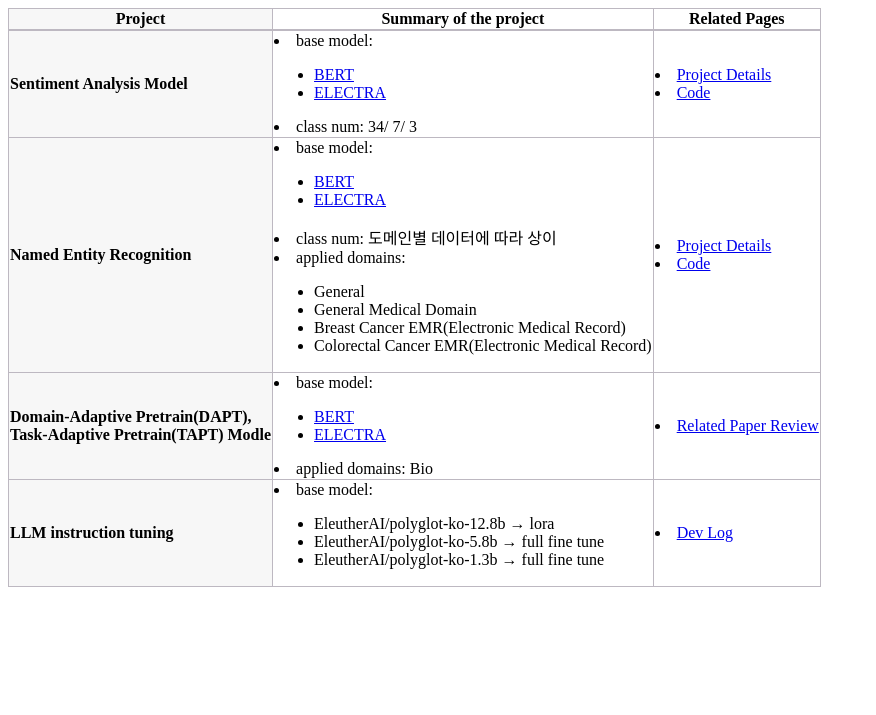
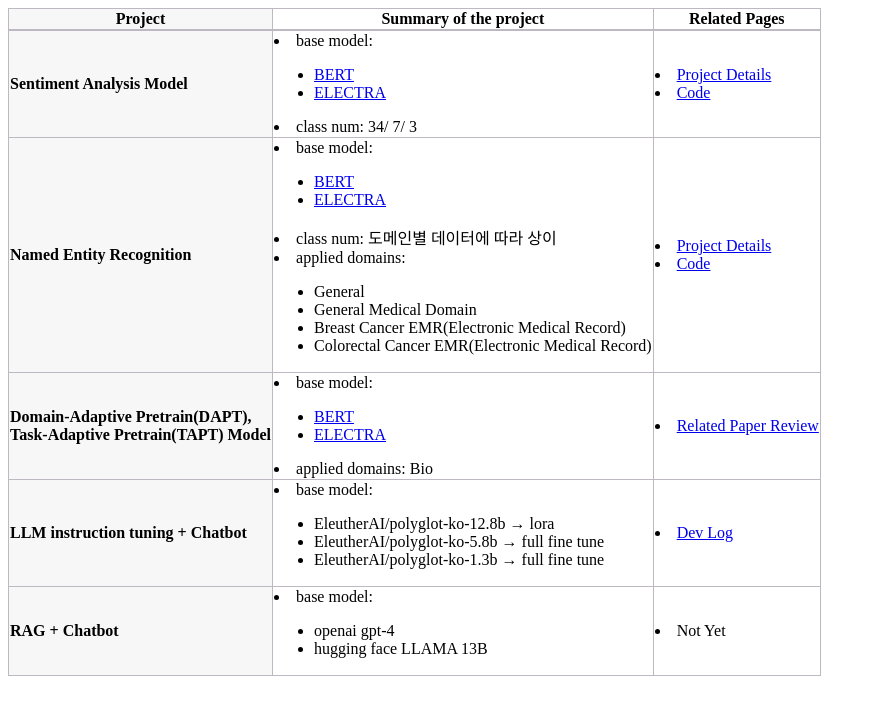
Before and after one commit to finddme/finddme.github.io, a Jekyll site: the page built from _posts/2022-01-01-Project.md, in a window 1280 px wide. Shown: the top 715 px of the page, without its empty margins (0-876 px from the left). Built offline with Jekyll 4.4.1, drawn with Linux system fonts in a browser that asks for light colours.

Commit message:
Update 2022-01-01-Project.md

```diff
--- a/_posts/2022-01-01-Project.md
+++ b/_posts/2022-01-01-Project.md
@@ -64,7 +64,7 @@
          </td>
        </tr>
        <tr>
-         <td class="line3"><strong>Domain-Adaptive Pretrain(DAPT),<br> Task-Adaptive Pretrain(TAPT) Modle</strong></td>
+         <td class="line3"><strong>Domain-Adaptive Pretrain(DAPT),<br> Task-Adaptive Pretrain(TAPT) Model</strong></td>
          <td class="line">
            <li>base model:
              <ul>
@@ -79,7 +79,7 @@
          </td>
        </tr>
        <tr>
-         <td class="line3"><strong>LLM instruction tuning</strong></td>
+         <td class="line3"><strong>LLM instruction tuning + Chatbot</strong></td>
          <td class="line">
            <li>base model:
              <ul>
@@ -93,6 +93,20 @@
            <li><a href="https://finddme.github.io/development/2023/03/31/LLM_instruction_tuning/">Dev Log</a></li>
          </td>
        </tr>
+       <tr>
+         <td class="line3"><strong>RAG + Chatbot</strong></td>
+         <td class="line">
+           <li>base model:
+             <ul>
+               <li>openai gpt-4</li>
+               <li>hugging face LLAMA 13B</li>
+             </ul>
+           </li>
+         </td>
+         <td class="line">
+           <li>Not Yet</li>
+         </td>
+       </tr>
    </table>
  </body>
 </html>
```
